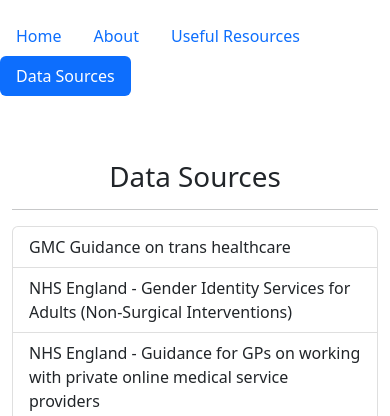
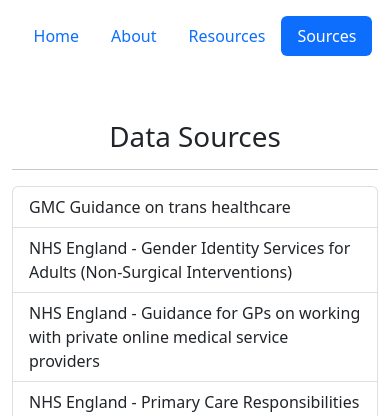
Before and after one commit to beawitcht/transinformed-server, a Flask app: page /sources in a window 390 px wide. Shown: the top 416 px of the page. Run offline with Flask 2, Linux system fonts and the light colour scheme; some libraries are stand-ins or nearby versions.

Commit message:
shortens nav links for better mobile experience

```diff
--- a/app/templates/about.html
+++ b/app/templates/about.html
@@ -15,8 +15,8 @@
     <ul class="nav nav-pills">
         <li class="nav-item"><a href="/" class="nav-link">Home</a></li>
         <li class="nav-item"><a href="/about" class="nav-link active" aria-current="page">About</a></li>
-        <li class="nav-item"><a href="/resources" class="nav-link">Useful Resources</a></li>
-        <li class="nav-item"><a href="/sources" class="nav-link" >Data Sources</a></li>
+        <li class="nav-item"><a href="/resources" class="nav-link">Resources</a></li>
+        <li class="nav-item"><a href="/sources" class="nav-link" >Sources</a></li>
     </ul>
 </header>
 
--- a/app/templates/index.html
+++ b/app/templates/index.html
@@ -15,8 +15,8 @@
     <ul class="nav nav-pills">
         <li class="nav-item"><a href="/" class="nav-link active" aria-current="page">Home</a></li>
         <li class="nav-item"><a href="/about" class="nav-link">About</a></li>
-        <li class="nav-item"><a href="/resources" class="nav-link">Useful Resources</a></li>
-        <li class="nav-item"><a href="/sources" class="nav-link" >Data Sources</a></li>
+        <li class="nav-item"><a href="/resources" class="nav-link">Resources</a></li>
+        <li class="nav-item"><a href="/sources" class="nav-link" >Sources</a></li>
     </ul>
     <script defer src="/static/js/jquery-3.6.0.min.js"></script>
     <script defer src="/static/js/transinformed.min.js"></script>
--- a/app/templates/resources.html
+++ b/app/templates/resources.html
@@ -5,7 +5,7 @@
 <title>Useful Resources - Trans Informed</title>
 <link rel="canonical" href="https://www.transinformed.co.uk/resources" />
 <meta name="description" content="Additional resources for HRT access and other transgender related healthcare needs.">
-<meta name="twitter:title" content="Useful Resources - Trans Informed">
+<meta name="twitter:title" content="Resources - Trans Informed">
 <meta name="twitter:description" content="Additional resources for HRT access and other transgender related healthcare needs." >
 <meta name="keywords" content="trans,transgender,HRT,hormones,useful resources,health,healthcare,resources,blog">
 {% endblock %}
@@ -15,8 +15,8 @@
     <ul class="nav nav-pills">
         <li class="nav-item"><a href="/" class="nav-link">Home</a></li>
         <li class="nav-item"><a href="/about" class="nav-link" >About</a></li>
-        <li class="nav-item"><a href="/resources" class="nav-link active" aria-current="page">Useful Resources</a></li>
-        <li class="nav-item"><a href="/sources" class="nav-link" >Data Sources</a></li>
+        <li class="nav-item"><a href="/resources" class="nav-link active" aria-current="page">Resources</a></li>
+        <li class="nav-item"><a href="/sources" class="nav-link" >Sources</a></li>
     </ul>
 </header>
 
--- a/app/templates/sources.html
+++ b/app/templates/sources.html
@@ -5,7 +5,7 @@
 <title>Data Sources - Trans Informed</title>
 <link rel="canonical" href="https://www.transinformed.co.uk/sources" />
 <meta name="description" content="Data sources used in the creation of the document on access to HRT and other trans related healthcare needs.">
-<meta name="twitter:title" content="Data Sources - Trans Informed">
+<meta name="twitter:title" content="Sources - Trans Informed">
 <meta name="twitter:description" content="Data sources used in the creation of the document on access to HRT and other trans related healthcare needs." >
 <meta name="keywords" content="trans,transgender,HRT,hormones,data sources,health,healthcare,sources,legislation,guidance">
 {% endblock %}
@@ -15,8 +15,8 @@
     <ul class="nav nav-pills">
         <li class="nav-item"><a href="/" class="nav-link">Home</a></li>
         <li class="nav-item"><a href="/about" class="nav-link" >About</a></li>
-        <li class="nav-item"><a href="/resources" class="nav-link">Useful Resources</a></li>
-        <li class="nav-item"><a href="/sources" class="nav-link active" aria-current="page">Data Sources</a></li>
+        <li class="nav-item"><a href="/resources" class="nav-link">Resources</a></li>
+        <li class="nav-item"><a href="/sources" class="nav-link active" aria-current="page">Sources</a></li>
     </ul>
 </header>
 
```
